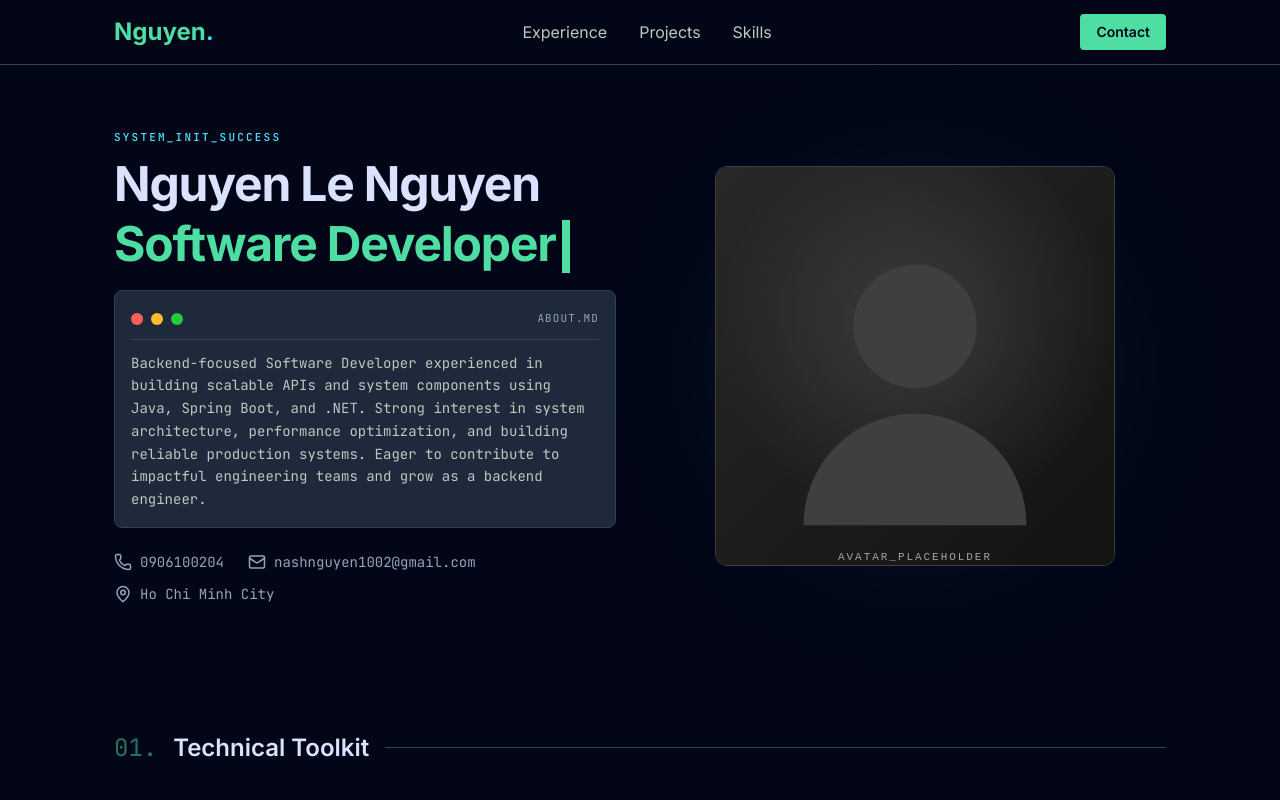
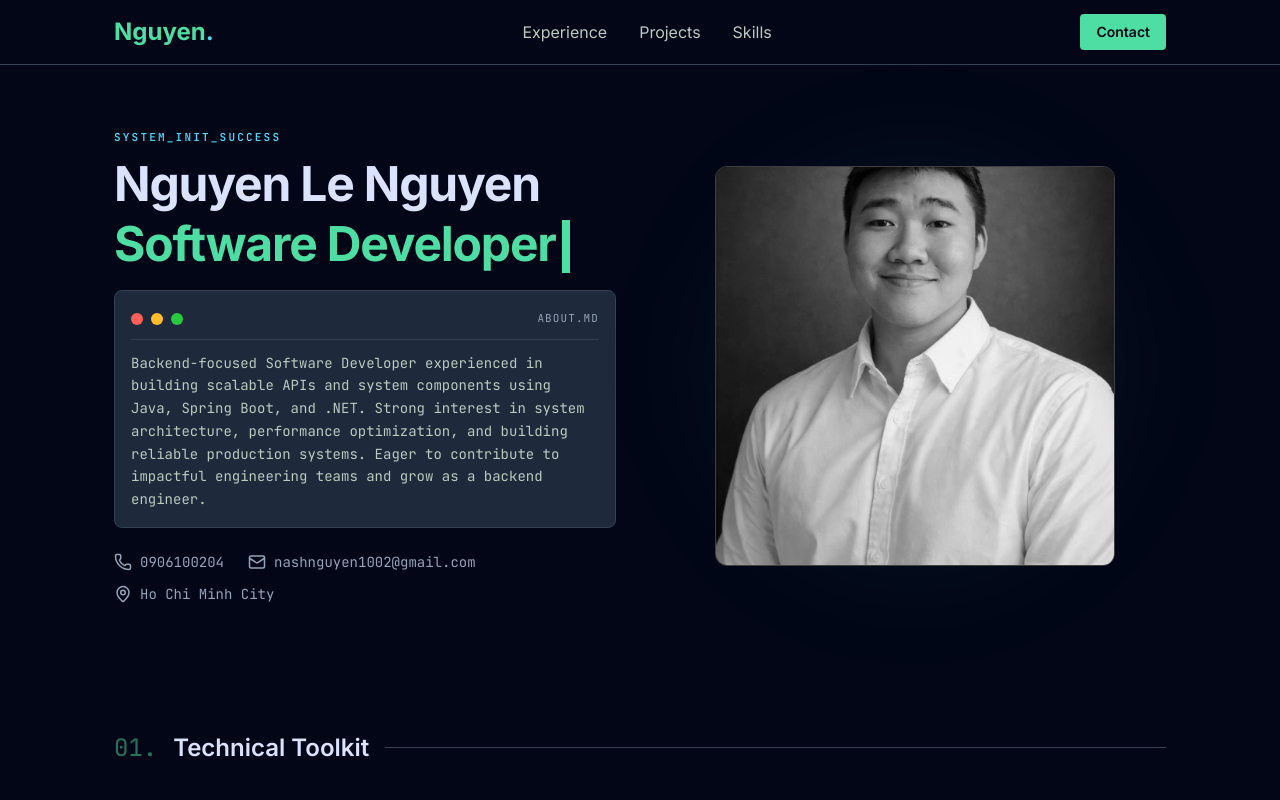
Before and after one commit to nashinnov8/my-portfolio, a Next.js app: page / in a window 1280 px wide. Shown: the top 800 px of the page. Built offline with nearby package versions, Linux system fonts and the light colour scheme.

Commit message:
feat: add avatar photo and apply terminal-themed redesign

```diff
--- a/src/components/sections/hero.tsx
+++ b/src/components/sections/hero.tsx
@@ -54,12 +54,11 @@ export function Hero() {
         <div className="relative aspect-square w-full max-w-[400px]">
           <div className="absolute inset-0 rounded-full bg-primary/5 blur-3xl" />
           <Image
-            src="/avatar.svg"
+            src="/avatar.jpg"
             alt={`${profile.name} portrait`}
-            width={400}
-            height={400}
+            width={800}
+            height={1200}
             priority
-            unoptimized
             className="relative z-10 h-full w-full rounded-xl border border-border-subtle object-cover grayscale transition-all duration-700 hover:grayscale-0"
           />
         </div>
```
Also changed, not shown: public/avatar.jpg (added), public/avatar.svg (deleted).
